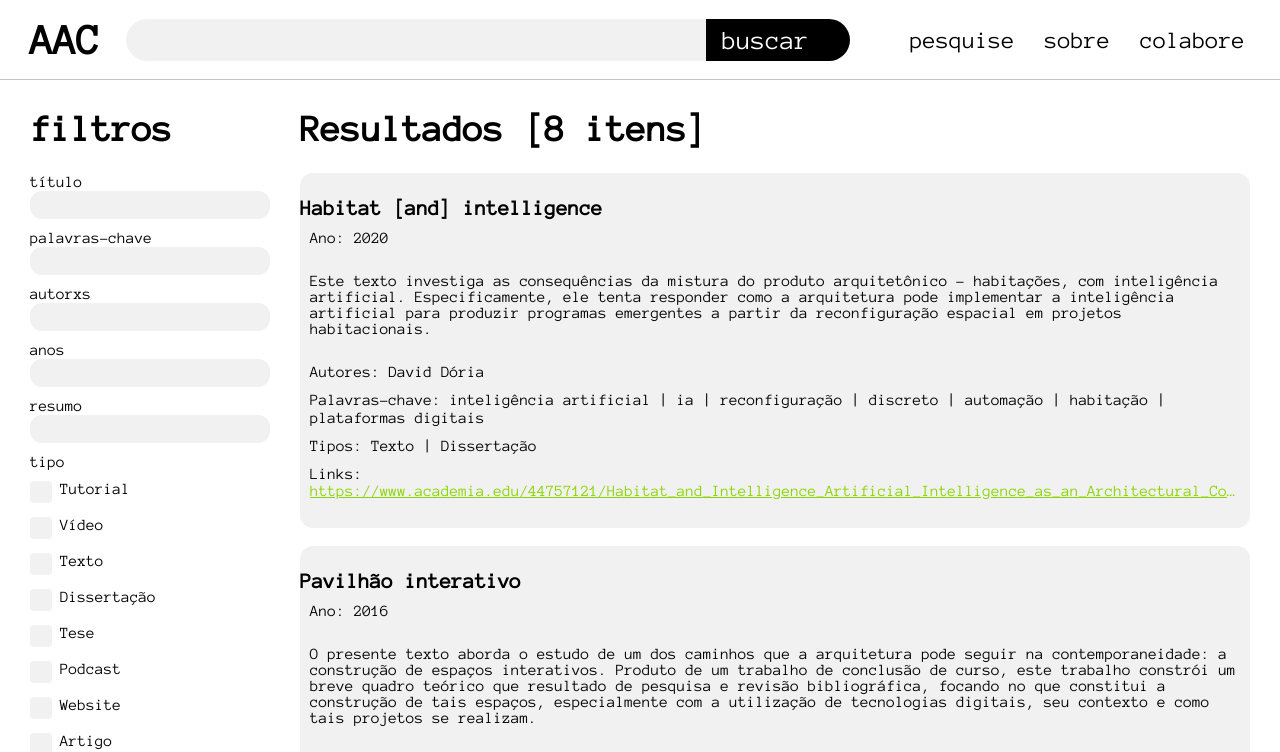
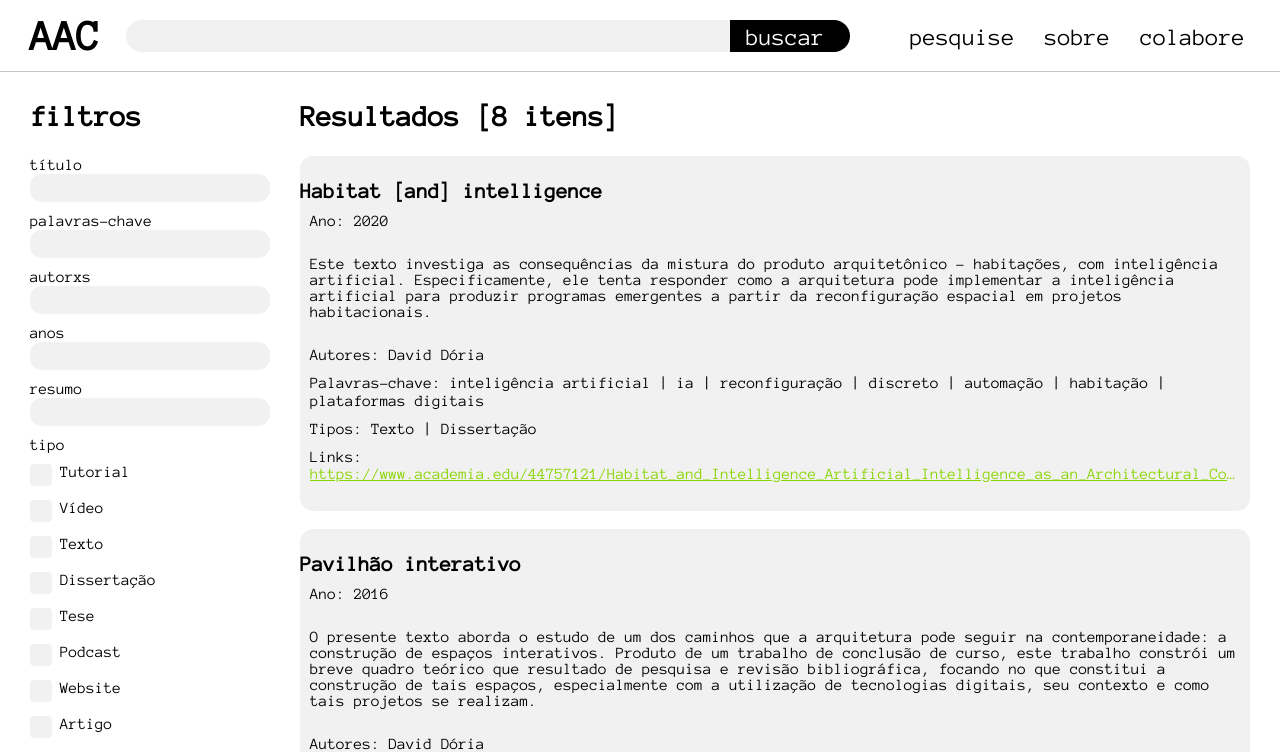
Before and after one commit to daversd/aac, a React (Vite) app: page / in a window 1280 px wide. Shown: the top 752 px of the page. Built offline with nearby package versions, Linux system fonts and the light colour scheme.

Commit message:
pequenos ajustes no estilo principal

```diff
--- a/src/style-sheets/main-style.module.scss
+++ b/src/style-sheets/main-style.module.scss
@@ -20,15 +20,15 @@ $mar-default: 30px;
 $mar-small: 10px;
 
 // propriedades da barra de navegação
-$nav-height-default: 80px;
+$nav-height-default: 72px;
 $nav-height-small: 60px;
 $nav-title-width-regular: 96px;
 $nav-title-width-small: 64px;
 $nav-links-width-regular: 400px;
 $nav-links-button-width: 60px;
-$nav-search-bar-height-default: 42px;
+$nav-search-bar-height-default: 32px;
 $nav-search-bar-height-small: 28px;
-$nav-search-button-width-default: 144px;
+$nav-search-button-width-default: 120px;
 $nav-search-button-width-small: 72px;
 
 $font-default: 'Anonymous Pro', monospace;
@@ -155,7 +155,7 @@ $font-default: 'Anonymous Pro', monospace;
 }
 
 .navMenuButtonLine {
-    background-color: black;
+    background-color: $clr-text-primary;
     position: relative;
     width: 100%;
     height: 5px;
@@ -175,7 +175,7 @@ $font-default: 'Anonymous Pro', monospace;
         top: $nav-height-default;
         right: 0px;
         margin-right: $mar-default;
-        background-color: white;
+        background-color: $clr-background;
         padding: $pad-small $pad-default;
     }
 
@@ -204,8 +204,8 @@ $font-default: 'Anonymous Pro', monospace;
 
 .navMenuBlocker {
     position: fixed;
-    background-color: rgba(0, 0, 0, .05);
-    backdrop-filter: blur(4px);
+    background-color: rgba(0, 0, 0, .025);
+    backdrop-filter: blur(2px);
     width: 100%;
     height: 100%;
     top: $nav-height-default;
@@ -237,9 +237,9 @@ $font-default: 'Anonymous Pro', monospace;
 
 .searchBarInput {
     width: calc(100% - $nav-search-button-width-default);
+    height: $nav-search-bar-height-default;
+    font-size: 18pt;
     font-family: $font-default;
-    font-size: 20pt;
-    height: 42px;
     border-radius: 21px 0px 0px 21px;
     border: none;
     background-color: $clr-bkg-light;
@@ -247,7 +247,6 @@ $font-default: 'Anonymous Pro', monospace;
     padding-left: 20px;
     top: 50%;
     transform: translateY(-50%);
-    // box-shadow: 4px 4px 4px #e2e2e2;
 
     @include respond(small) {
         width: calc(100% - $nav-search-button-width-small);
@@ -262,10 +261,10 @@ $font-default: 'Anonymous Pro', monospace;
 
 .searchBarButton {
     font-family: $font-default;
-    font-size: 20pt;
+    font-size: 18pt;
     vertical-align: middle;
-    background-color: black;
-    color: white;
+    background-color: $clr-text-primary;
+    color: $clr-background;
     width: $nav-search-button-width-default;
     height: $nav-search-bar-height-default;
     border-radius: 0px 21px 21px 0px;
@@ -275,8 +274,7 @@ $font-default: 'Anonymous Pro', monospace;
     top: 50%;
     transform: translateY(-50%);
     padding-left: 16px;
-    padding-top: 8px;
-    // box-shadow: 4px 4px 4px #e2e2e2;
+    padding-top: 5px;
 
     @include respond(small) {
         font-size: 12pt;
@@ -293,7 +291,7 @@ $font-default: 'Anonymous Pro', monospace;
 
 // regular content
 .title {
-    font-size: 28pt;
+    font-size: 22pt;
     font-weight: bold;
     font-family: $font-default;
     color: $clr-text-primary;
@@ -349,15 +347,15 @@ $font-default: 'Anonymous Pro', monospace;
 
 .button:hover {
     cursor: pointer;
-    color: white;
-    background-color: black;
+    color: $clr-background;
+    background-color: $clr-text-primary;
 }
 
 // result content
 .resultContainer {
     margin-left: 300px;
     display: block;
-    background-color: white;
+    background-color: $clr-background;
 
     @include respond(medium) {
         margin-left: calc($mar-default + $mar-small);
@@ -406,23 +404,18 @@ $filter-panel-width: 300px;
     display: none;
     position: absolute;
     top: 0;
-    // top: $nav-height-default;
 
     @include respond(medium) {
         display: block;
         width: $pad-default;
         height: 100%;
     }
-
-    @include respond(small) {
-        // top: $nav-height-small;
-    }
 }
 
 .filterPanelButton {
     position: absolute;
-    background-color: black;
-    color: white;
+    background-color: $clr-text-primary;
+    color: $clr-background;
     font-family: $font-default;
     font-size: 12pt;
     font-weight: bold;
@@ -441,7 +434,7 @@ $filter-panel-width: 300px;
 .filterPanelFloatContainer {
     display: block;
     position: absolute;
-    background-color: white;
+    background-color: $clr-background;
     padding-top: $pad-default;
     padding-bottom: $pad-default;
     padding-left: $pad-large;
@@ -452,7 +445,7 @@ $filter-panel-width: 300px;
 .filterPanelFloatBlocker {
     position: fixed;
     background-color: rgba(0, 0, 0, .025);
-    backdrop-filter: blur(4px);
+    backdrop-filter: blur(2px);
     width: 100vw;
     height: 100%;
     left: 0;
@@ -532,5 +525,5 @@ $filter-panel-width: 300px;
     height: 22px;
     width: 22px;
     border-radius: 4px;
-    background-color: black;
+    background-color: $clr-text-primary;
 }
```
